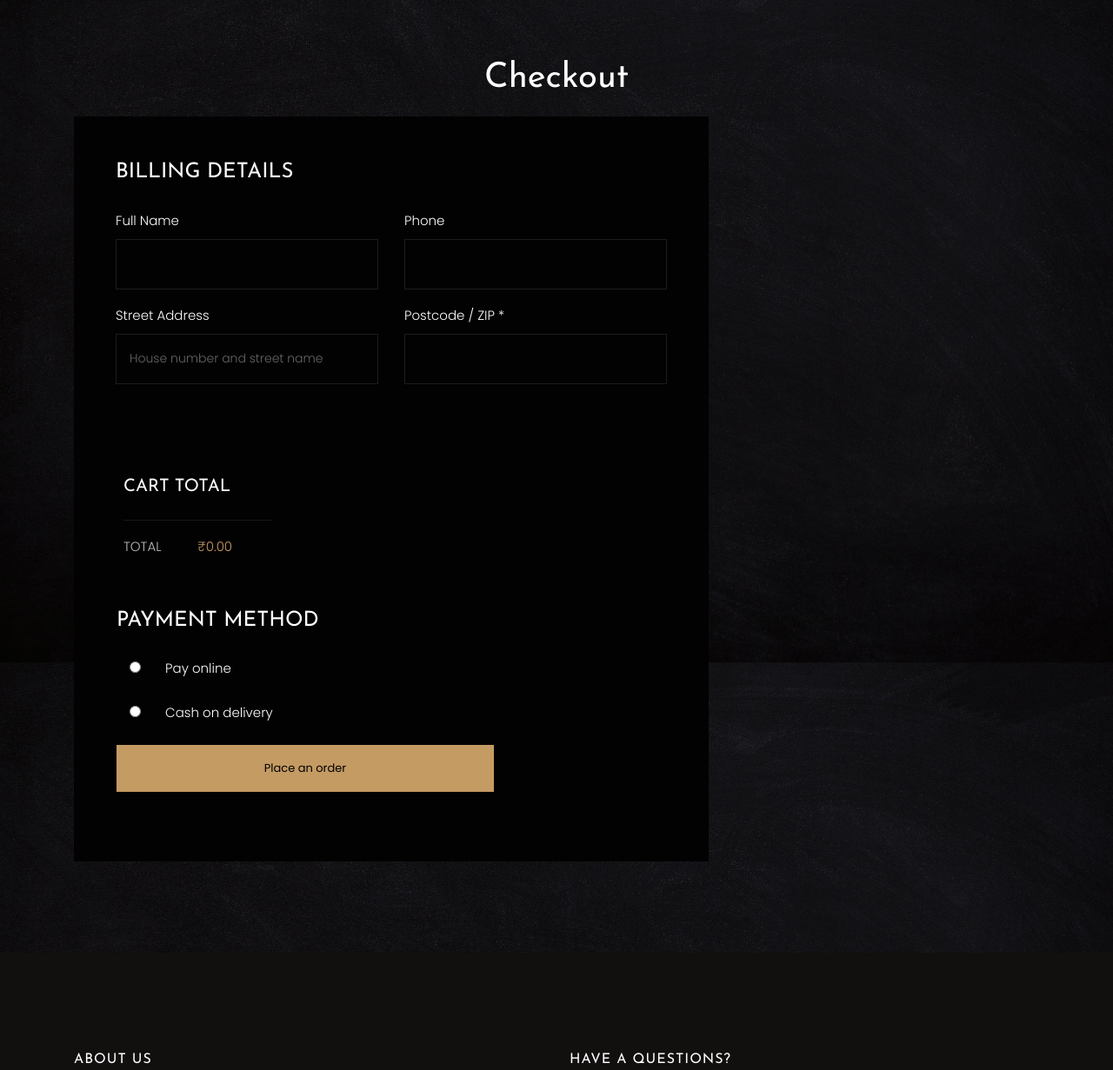
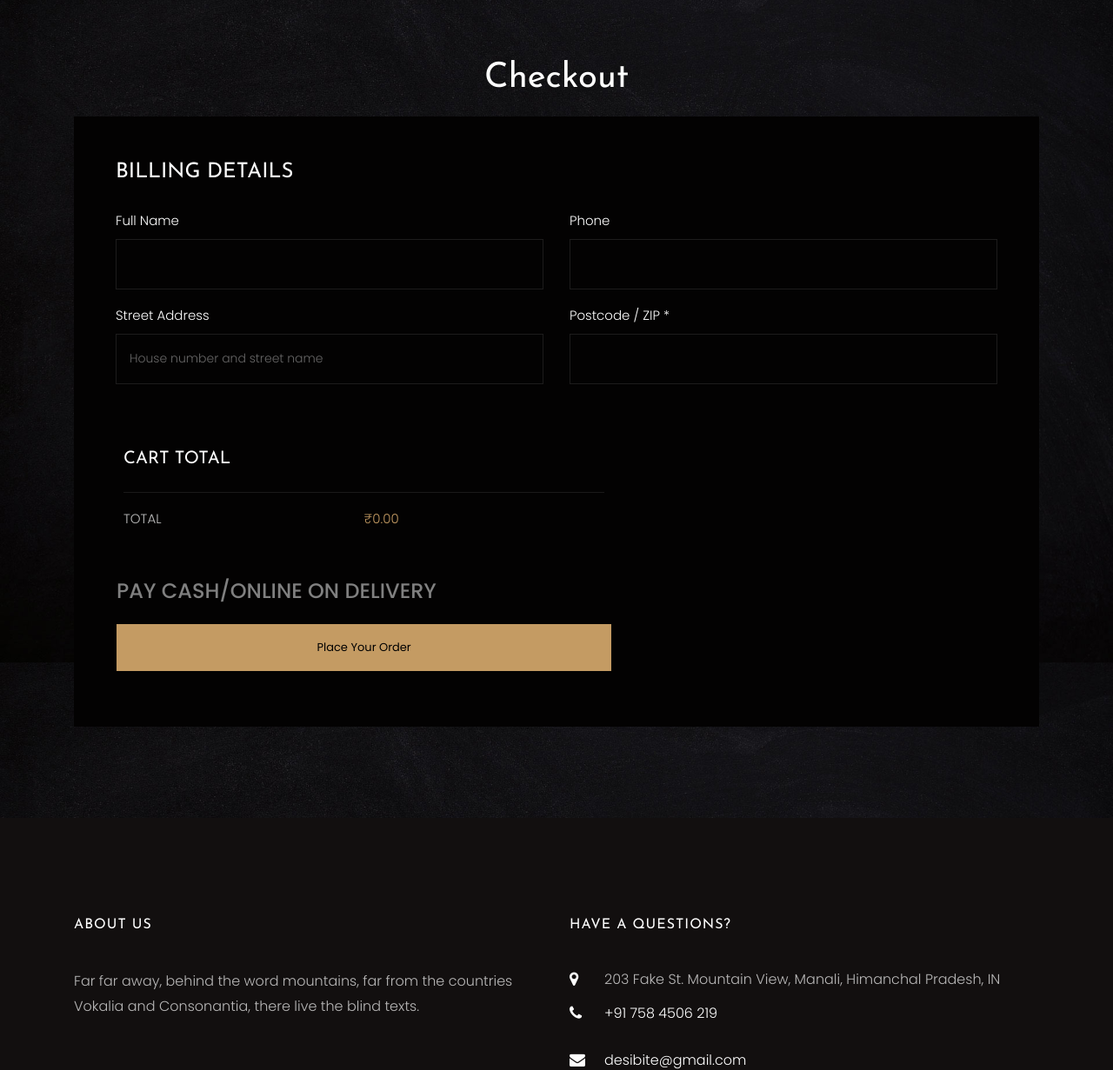
Before and after one commit to Indrajeet-01/Desi-Bites, a Django app: page /checkout/ in a window 1280 px wide. Shown: the part 91-1322 px from the top of the page at 87% size. Run offline with Django 5.2, Linux system fonts and the light colour scheme; some libraries are stand-ins or nearby versions; some web fonts are replaced.

Commit message:
checkout form

```diff
--- a/desi_bites/static/js/checkout.js
+++ b/desi_bites/static/js/checkout.js
@@ -10,3 +10,53 @@ function getTotal() {
 
 // Call the function to display cart totals from local storage
 getTotal();
+
+    // Function to get cart items from local storage
+    function getCartItems() {
+        return JSON.parse(localStorage.getItem('cart')) || [];
+    }
+
+
+// Function to handle form submission
+function submitOrderForm() {
+    var cartItems = getCartItems();
+    var total = localStorage.getItem('total');
+
+    // Extract relevant data from cart items
+    var itemsData = cartItems.map(item => ({
+        id: item.id,
+        name: item.name,
+        quantity: item.quantity,
+    }));
+
+    // Extract shipping details from the form
+    var fullName = document.getElementById('username').value;
+    var phone = document.getElementById('phone').value;
+    var streetAddress = document.getElementById('streetaddress').value;
+    var postcodeZip = document.getElementById('postcodezip').value;
+
+
+    // Prepare data for form submission
+    var formData = new FormData();
+    formData.append('items', JSON.stringify(itemsData));
+    formData.append('total', total);
+    formData.append('fullName', fullName);
+    formData.append('phone', phone);
+    formData.append('streetAddress', streetAddress);
+    formData.append('postcodeZip', postcodeZip);
+
+
+    // Make a POST request to your Django backend
+    fetch('/your-django-endpoint/', {
+        method: 'POST',
+        body: formData,
+    })
+    .then(response => response.json())
+    .then(data => {
+        // Handle the response from the server (e.g., show a confirmation message)
+        console.log(data);
+    })
+    .catch(error => {
+        console.error('Error:', error);
+    });
+}
--- a/desi_bites/templates/checkout.html
+++ b/desi_bites/templates/checkout.html
@@ -9,7 +9,7 @@
   <h1 class="mb-3 mt-5 bread text-center">Checkout</h1>
   <div class="container">
     <div class="row">
-      <div class="col-xl-8 ftco-animate">
+      <div class="col-md-12 ftco-animate">
         <form action="#" class="billing-form ftco-bg-dark p-3 p-md-5">
           <h3 class="mb-4 billing-heading">Billing Details</h3>
           <div class="row align-items-end">
@@ -40,8 +40,8 @@
             </div>
         </form><!-- END -->
 
-        <div class="row mt-5 pt-3 d-flex">
-          <div class="col-md-6 d-flex">
+        <div class="row mt-3 pt-3 d-flex">
+          <div class="col-md-12 d-flex">
             <div class="cart-detail cart-total ftco-bg-dark p-3 p-md-4">
               <h3 class="billing-heading mb-4">Cart Total</h3>
               <hr>
@@ -53,23 +53,8 @@
           </div>
           <div class="col-md-12">
             <div class="cart-detail ftco-bg-dark p-3 p-md-8">
-              <h3 class="billing-heading mb-4">Payment Method</h3>
-              <div class="form-group">
-                <div class="col-md-6">
-                  <div class="radio">
-                     <label><input type="radio" name="optradio" class="mr-4"> Pay online </label>
-                  </div>
-                </div>
-              </div>
-              <div class="form-group">
-                <div class="col-md-6">
-                  <div class="radio">
-                     <label><input type="radio" name="optradio" class="mr-4"> Cash on delivery </label>
-                  </div>
-                </div>
-              </div>
-
-              <p><a href="#"class="btn btn-primary py-3 px-4">Place an order</a></p>
+              <h6 class="billing-heading mb-4">Pay cash/online on delivery</h6>
+              <input type="submit" value="Place Your Order" class="btn btn-primary py-3 px-4" onclick="submitOrderForm()" />
             </div>
           </div>
         </div>
```
